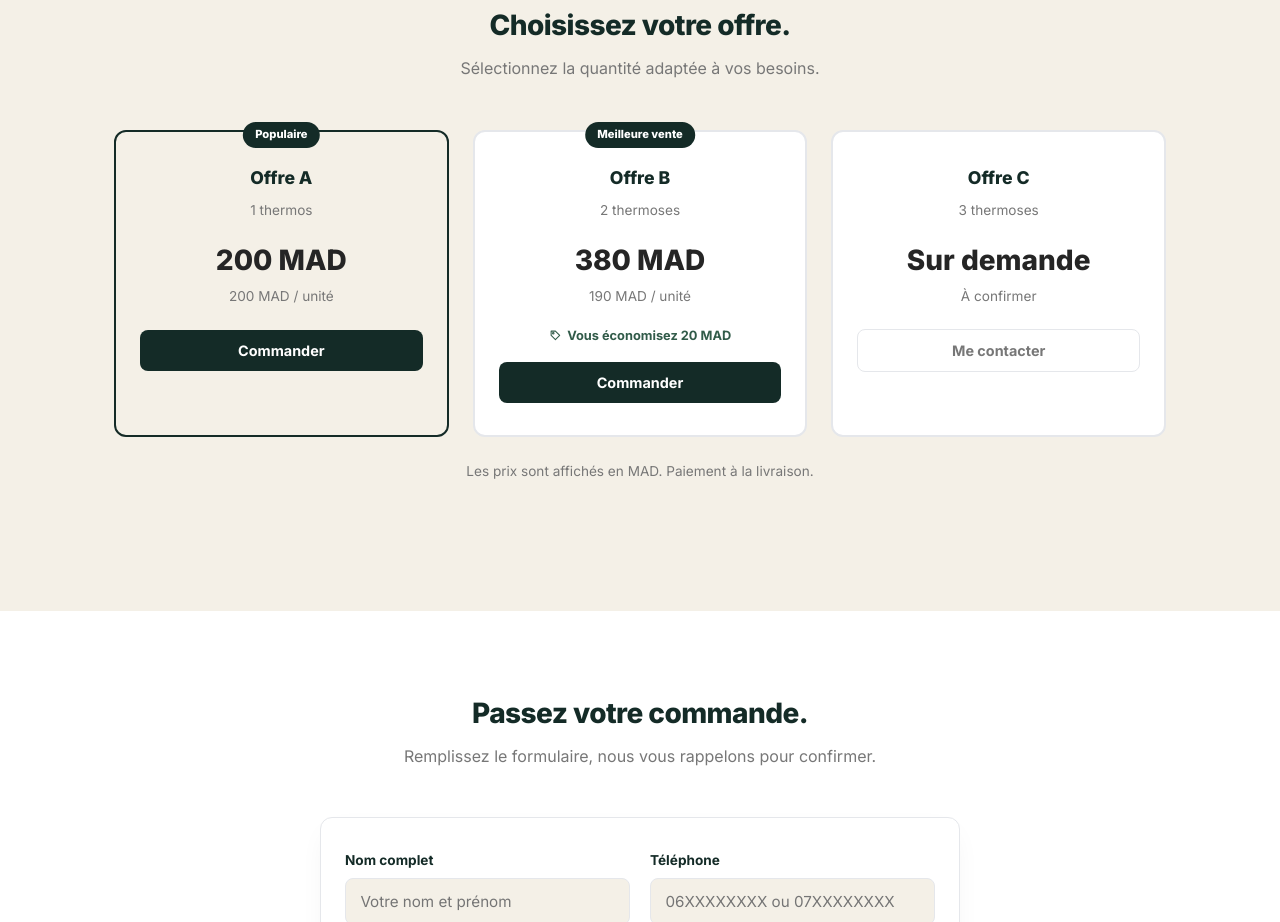
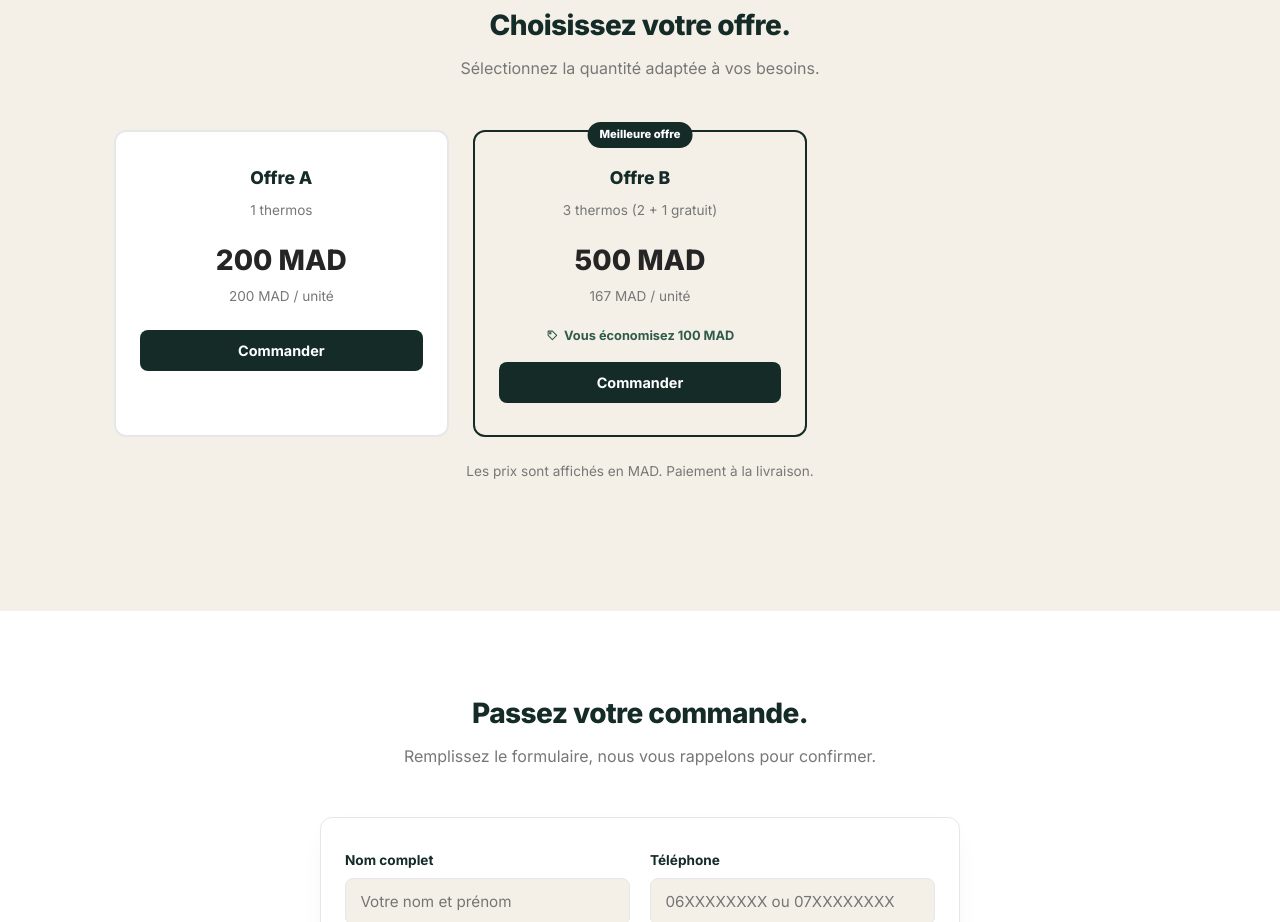
Before and after one commit to 8f29z9n6z9-wq/first-page, a website: page mon-site/index.html in a window 1280 px wide. Shown: the part 3699-4621 px from the top of the page. Drawn offline with Linux system fonts and the light colour scheme.

Commit message:
Offres: B = 3 thermos (2+1 gratuit) 500 MAD, retrait Offre C, prix centralises

```diff
--- a/mon-site/index.html
+++ b/mon-site/index.html
@@ -6,13 +6,13 @@
 
   <!-- SEO -->
   <title>Therma | Thermos isotherme inox au Maroc — Paiement à la livraison</title>
-  <meta name="description" content="Thermos isotherme inox premium au Maroc. Garde vos boissons chaudes jusqu'à 12h et froides jusqu'à 24h. Paiement à la livraison partout au Maroc, commande via WhatsApp.">
+  <meta name="description" content="Thermos isotherme inox premium au Maroc. Dès 200 MAD. Offre 2 thermos + 1 GRATUIT = 500 MAD (3 thermos, ~167 MAD/unité). Paiement à la livraison partout au Maroc, commande via WhatsApp.">
   <link rel="canonical" href="https://first-page-lms7.netlify.app/">
 
   <!-- Open Graph (WhatsApp / Facebook) -->
   <meta property="og:type" content="product">
   <meta property="og:title" content="Therma | Thermos isotherme inox au Maroc">
-  <meta property="og:description" content="Garde vos boissons chaudes 12h et froides 24h. Paiement à la livraison partout au Maroc. Commande simple via WhatsApp.">
+  <meta property="og:description" content="Thermos isotherme inox. Dès 200 MAD. Offre 2 thermos + 1 GRATUIT = 500 MAD. Paiement à la livraison partout au Maroc. Commande simple via WhatsApp.">
   <meta property="og:image" content="https://first-page-lms7.netlify.app/termo1.webp">
   <meta property="og:url" content="https://first-page-lms7.netlify.app/">
   <meta property="og:locale" content="fr_MA">
--- a/mon-site/script.js
+++ b/mon-site/script.js
@@ -19,10 +19,10 @@ const CONFIG = {
   heroPriceLabel: 'À partir de',
 
   // ---- OFFRES (prix en MAD). Laisse price vide "" pour masquer l'offre. ----
+  //  save = économie affichée en MAD (optionnel, sinon calculé automatiquement)
   offers: [
-    { id: 'A', name: 'Offre A', qty: 1, label: '1 thermos', price: 200, badge: 'Populaire', featured: true },
-    { id: 'B', name: 'Offre B', qty: 2, label: '2 thermoses', price: 380, badge: 'Meilleure vente' },
-    { id: 'C', name: 'Offre C', qty: 3, label: '3 thermoses', price: null, badge: '' }, // null => "Sur demande"
+    { id: 'A', name: 'Offre A', qty: 1, label: '1 thermos', price: 200, badge: '', featured: false },
+    { id: 'B', name: 'Offre B', qty: 3, label: '3 thermos (2 + 1 gratuit)', price: 500, badge: 'Meilleure offre', featured: true, save: 100 },
   ],
 
   // ---- LIVRAISON / POLITIQUE (vide = masqué) ----
@@ -122,9 +122,10 @@ window.PIXEL_IDS = window.PIXEL_IDS || {
       const price = o.price;
       const hasPrice = has(price);
       const unit = hasPrice ? money(Math.round(price / o.qty)) + ' / unité' : 'À confirmer';
-      const savings = hasPrice && o.qty > 1
-        ? Math.round((CONFIG.offers[0].price - price / o.qty) * o.qty)
-        : 0;
+      let savings = has(o.save) ? o.save : 0;
+      if (!has(o.save) && hasPrice && o.qty > 1 && CONFIG.offers[0] && has(CONFIG.offers[0].price)) {
+        savings = Math.round((CONFIG.offers[0].price - price / o.qty) * o.qty);
+      }
       const savingsHtml = savings > 0
         ? '<div class="offer-savings"><svg class="icon"><use href="#i-tag"/></svg>Vous économisez ' + money(savings) + '</div>'
         : '<div class="offer-savings"></div>';
```
